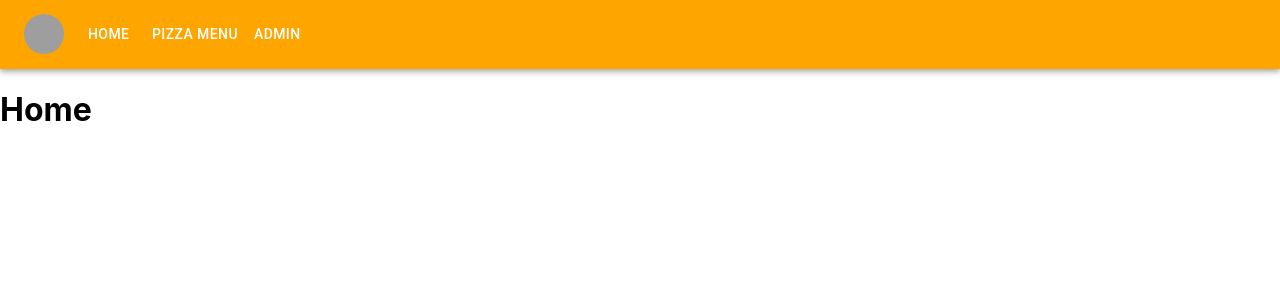
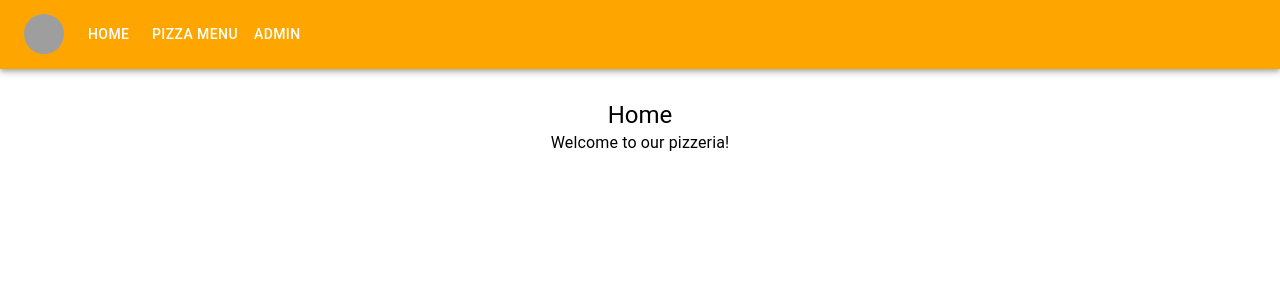
Before and after one commit to mlesiak/pizza-menu-app, a React (Create React App) app: page / in a window 1280 px wide. Shown: the top 300 px of the page. Built offline with nearby package versions, Linux system fonts and the light colour scheme; grey boxes are pictures that could not be loaded.

Commit message:
added page-wrapper to home section

```diff
--- /dev/null
+++ b/src/common/page-wrapper/index.js
@@ -0,0 +1,20 @@
+import { Typography } from "@mui/material"
+
+export const PageWrapper = ({title, children}) => {
+    return (
+        <div style={{
+            marginTop: '30px',
+            display: 'flex',
+            flexDirection: 'column',
+            alignItems: 'center'
+        }}>
+        <Typography variant='h5'>{title}</Typography>
+        {children}
+
+        </div>
+
+
+
+    )
+
+}
--- /dev/null
+++ b/src/content/home/index.js
@@ -0,0 +1,12 @@
+import { Typography } from "@mui/material"
+import { PageWrapper } from "../../common/page-wrapper"
+
+export const Home = () => {
+    return (
+        <PageWrapper title='Home'>
+            <Typography>
+                Welcome to our pizzeria!
+            </Typography>
+        </PageWrapper>
+    )
+}
--- a/src/content/index.js
+++ b/src/content/index.js
@@ -1,9 +1,10 @@
 import {Routes, Route} from 'react-router-dom';
+import {Home} from './home';
 
 export const Content = () => {
     return (
     <Routes>
-        <Route path="/" element={<h1>Home</h1>} />
+        <Route path="/" element={<Home/>} />
         <Route path="/pizza-menu" element={<h1>Pizza Menu</h1>} />
         <Route path="/admin" element={<h1>Admin</h1>} />
     </Routes>
```
